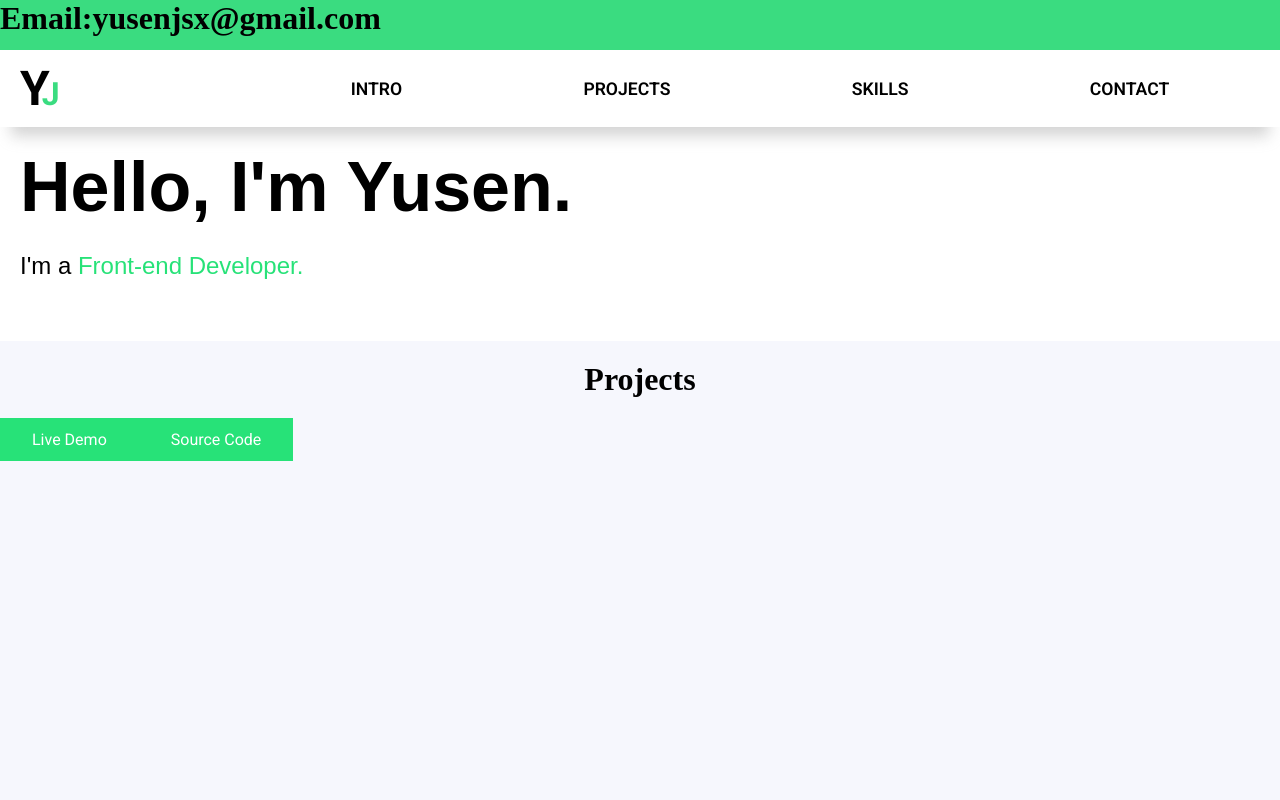
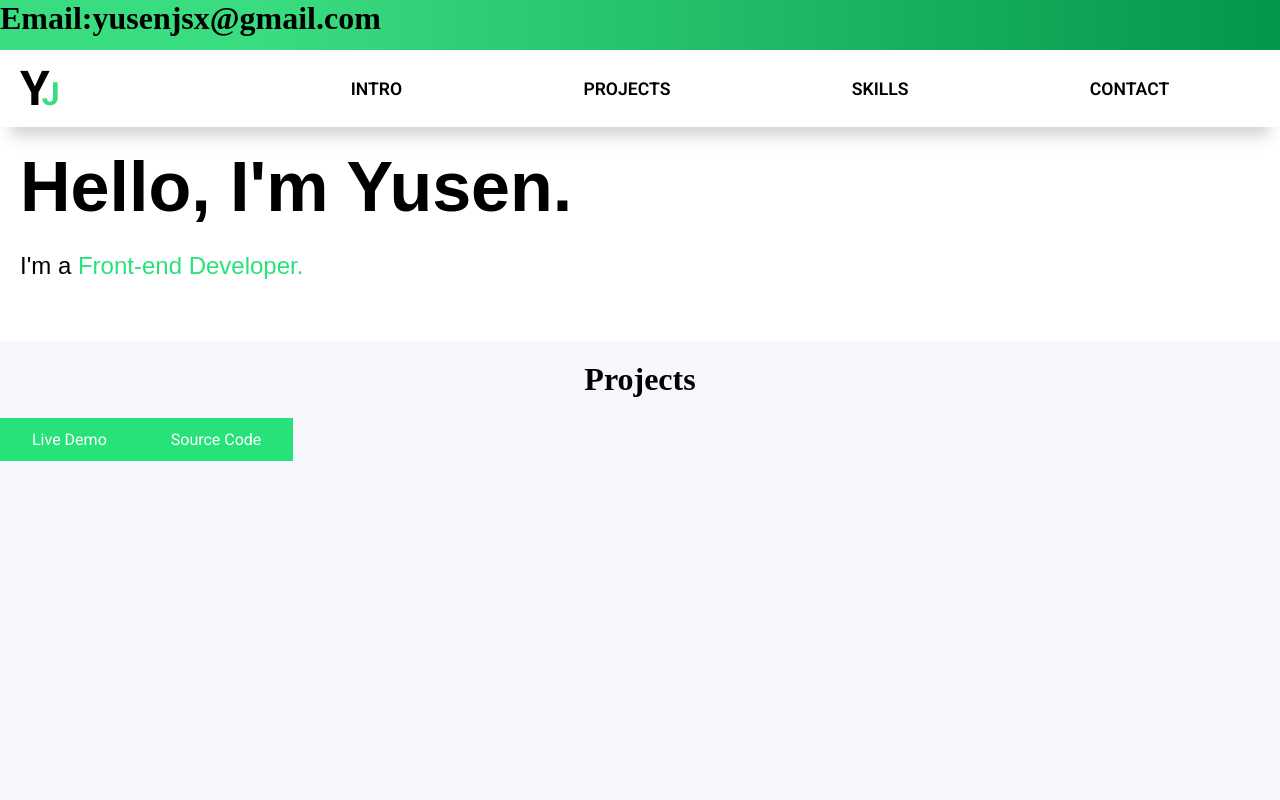
Before and after one commit to yusenjia/personal-website, a React (Create React App) app: page / in a window 1280 px wide. Shown: the top 800 px of the page. Built offline with nearby package versions, Linux system fonts and the light colour scheme.

Commit message:
style top section

```diff
--- a/src/Component/Links/Links.css
+++ b/src/Component/Links/Links.css
@@ -1,5 +1,6 @@
 .links-container {
-  background-color: #3adc80;
+  background: -webkit-gradient(linear, left top, right top, color-stop(21%, #3adc80), color-stop(98%, #04984e));
+  background: linear-gradient(90deg, #3adc80 21%, #04984e 98%);
   height: 50px;
 }
 
--- a/src/Component/Links/Links.scss
+++ b/src/Component/Links/Links.scss
@@ -1,5 +1,5 @@
 .links-container{
-      background-color: #3adc80;
+      background: linear-gradient(90deg, rgba(58,220,128,1) 21%, rgba(4,152,78,1) 98%);
       height: 50px;
       @media (max-width:900px){
             display: none;
```
Also changed, not shown: 1 other file (tests, documents, lock files or other folders).
